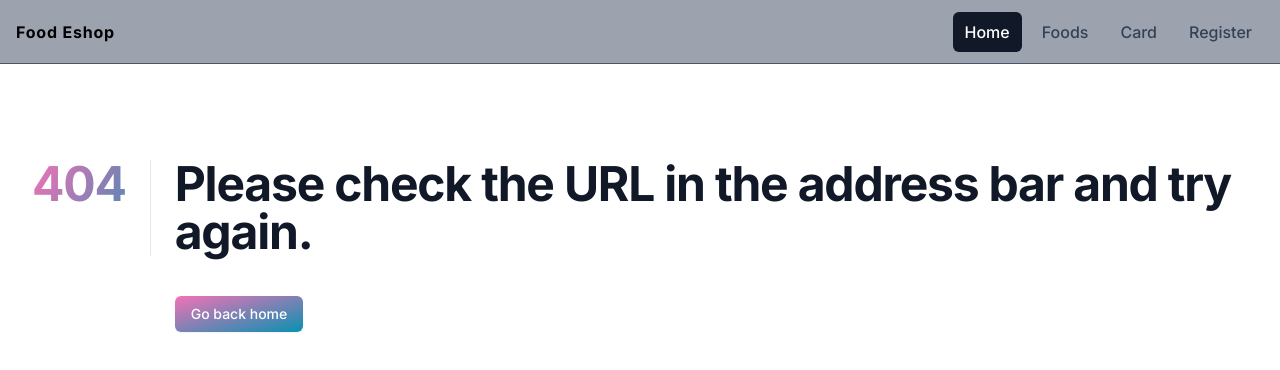
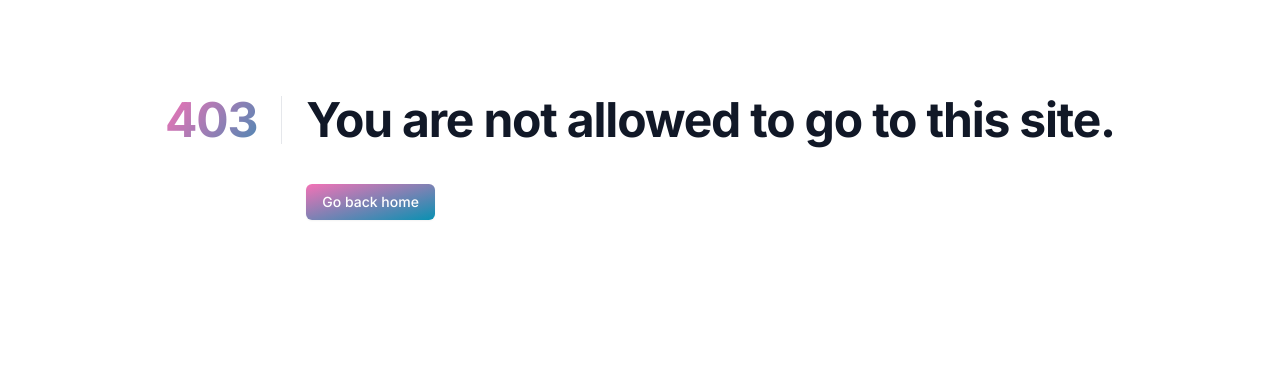
Before and after one commit to peterdinis/NextJs-Eshop, a Next.js app: page /forbidden in a window 1280 px wide. Before the commit this address had no page. Shown: the top 370 px of the page. Built offline with nearby package versions, Linux system fonts and the light colour scheme.

Commit message:
feat: Adding new forbidden page

```diff
--- a/src/app/foods/page.tsx
+++ b/src/app/foods/page.tsx
@@ -1,9 +1,11 @@
 import FoodLists from "@/components/foods/FoodLists";
+import Navbar from "@/components/shared/Navbar";
 import { NextPage } from "next";
 
 const FoodsPage: NextPage = () => {
     return (
       <>
+        <Navbar />
         <FoodLists />
       </>
     )
--- /dev/null
+++ b/src/app/forbidden/page.tsx
@@ -0,0 +1,12 @@
+import Forbidden from "@/components/shared/Forbidden";
+import { NextPage } from "next";
+
+const ForbiddenPage: NextPage = () => {
+    return (
+        <>
+        <Forbidden />
+        </>
+    )
+}
+
+export default ForbiddenPage;
--- /dev/null
+++ b/src/components/shared/Forbidden.tsx
@@ -0,0 +1,7 @@
+import ErrorWrapper from "./error/ErrorWrapper";
+
+const Forbidden: React.FC = () => {
+  return <ErrorWrapper statusCode="403" message="You are not allowed to go to this site." />
+};
+
+export default Forbidden;
--- a/src/components/shared/MetaTags.tsx
+++ /dev/null
@@ -1,18 +0,0 @@
-import Head from 'next/head';
-
-interface IProps {
-    title: string;
-}
-
-export const MetaTags: React.FC<IProps> = ({ title }: IProps) => {
-    return (
-        <Head>
-            {title && (
-                <>
-                    <title>{title}</title>
-                    <meta property="og:title" content={title} />
-                </>
-            )}
-        </Head>
-    )
-}
```
